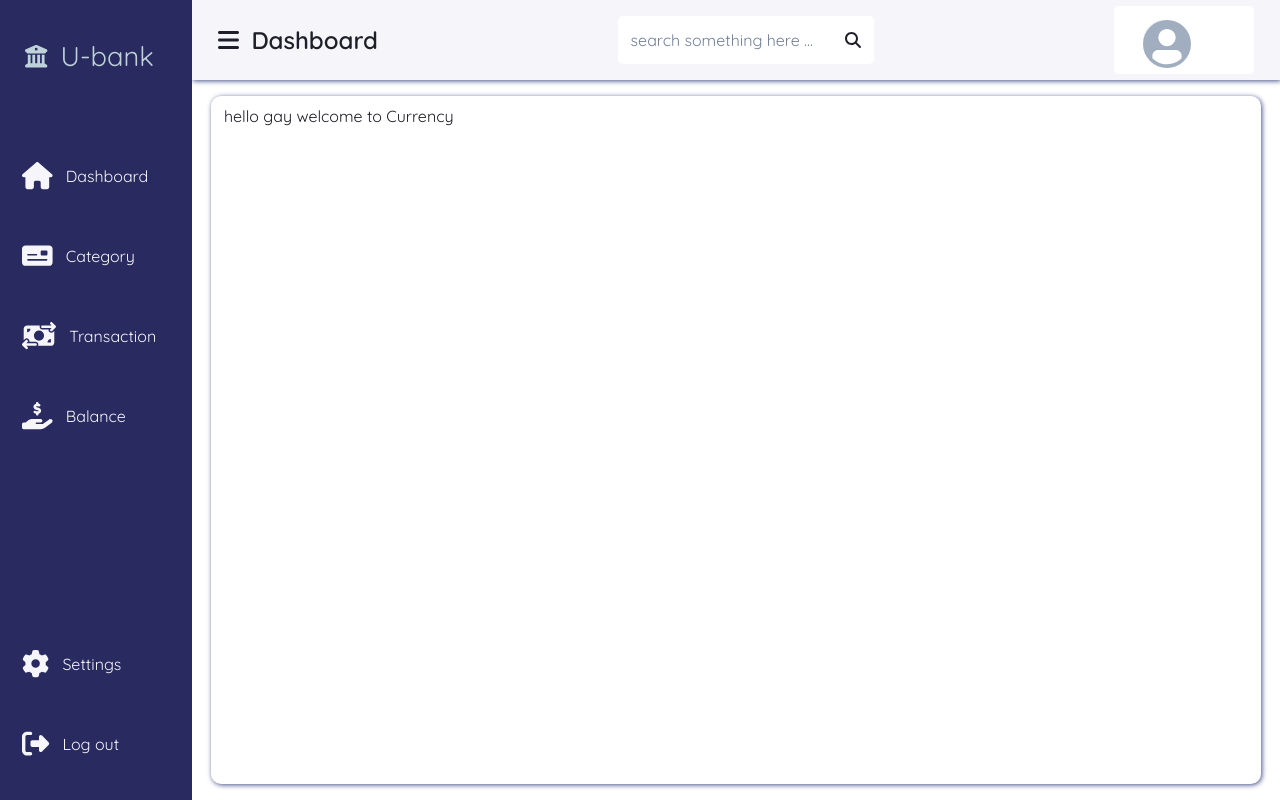
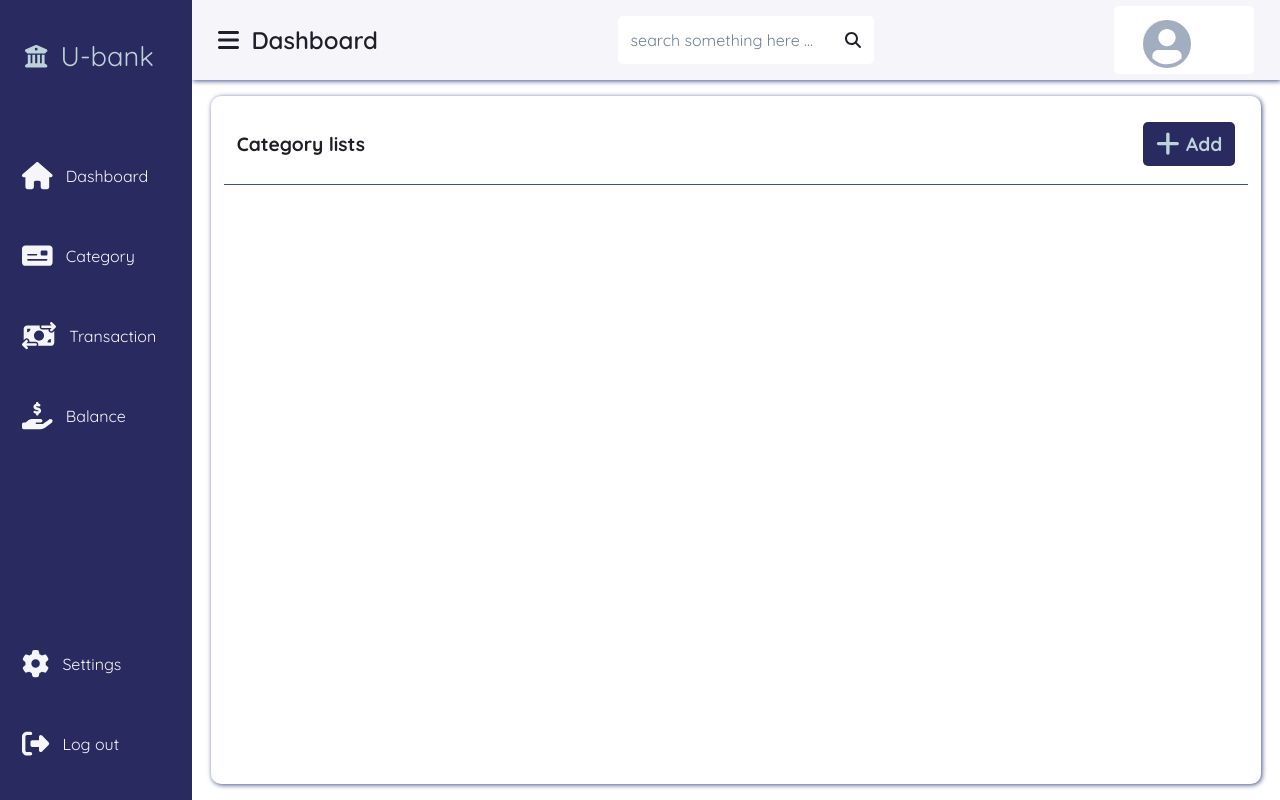
Before and after one commit to WalletFinalProject/digital_bank_ui, a Next.js app: page /1/currency in a window 1280 px wide. Built offline with nearby package versions, Linux system fonts and the light colour scheme; no server answers.

Commit message:
feat: "create category ui"

```diff
--- /dev/null
+++ b/src/app/(dashboard)/[userId]/currency/Category.css
@@ -0,0 +1,31 @@
+.category-header {
+  width: 100%;
+  height: 7vh;
+  display: flex;
+  flex-direction: row;
+  align-items: center;
+  justify-content: space-between;
+  border-bottom: 1px solid var(--terty-color);
+  padding: 5vh 1vw;
+}
+.category-header p {
+  font-size: 1.2rem;
+  font-weight: bolder;
+}
+.btn-add-category {
+  display: flex;
+  flex-direction: row;
+  align-items: center;
+  gap: 0.5vw;
+  color: var(--secondary-color);
+  padding: 1vh 1vw;
+  font-size: 1.1rem;
+  border: none;
+  outline: none;
+  border-radius: 5px;
+  background-color: var(--primary-color);
+  cursor: pointer;
+}
+.add-icon {
+  font-size: 1.7rem;
+}
--- a/src/app/(dashboard)/[userId]/currency/page.jsx
+++ b/src/app/(dashboard)/[userId]/currency/page.jsx
@@ -1,9 +1,76 @@
+"use client";
+import {
+  faAdd,
+  faDollarSign,
+  faFileAlt,
+} from "@fortawesome/free-solid-svg-icons";
+import { FontAwesomeIcon } from "@fortawesome/react-fontawesome";
 import React from "react";
-
+import "./Category.css";
+import {
+  Box,
+  Button,
+  Input,
+  InputGroup,
+  InputLeftElement,
+  Modal,
+  ModalBody,
+  ModalCloseButton,
+  ModalContent,
+  ModalHeader,
+  ModalOverlay,
+  Select,
+  useDisclosure,
+} from "@chakra-ui/react";
 function Currency() {
+  const { isOpen, onOpen, onClose } = useDisclosure();
   return (
     <div>
-      <p>hello gay welcome to Currency</p>
+      <div className="category-header">
+        <p>Category lists</p>
+        <button className="btn-add-category" onClick={onOpen}>
+          <FontAwesomeIcon icon={faAdd} className="add-icon" />
+          <p>Add</p>
+        </button>
+      </div>
+      <div className="category-list-content"></div>
+
+      <Modal isOpen={isOpen} onClose={onClose} size={"xl"}>
+        <ModalOverlay />
+        <ModalContent>
+          <ModalHeader>Create a new category</ModalHeader>
+          <ModalCloseButton />
+          <ModalBody
+            sx={{
+              display: "flex",
+              flexDirection: "column",
+              padding: "1vh 2vw",
+              gap: "3vh",
+            }}
+          >
+            <InputGroup>
+              <InputLeftElement>
+                <FontAwesomeIcon icon={faDollarSign} />
+              </InputLeftElement>
+              <Input type="text" placeholder="Category name" />
+            </InputGroup>
+            <InputGroup>
+              <InputLeftElement>
+                <FontAwesomeIcon icon={faFileAlt} />
+              </InputLeftElement>
+              <Input type="text" placeholder="Category description" />
+            </InputGroup>
+            <Box sx={{ display: "flex", flexDirection: "row", gap: "1vw" }}>
+              <Button colorScheme="linkedin" w="10vw">
+                Create
+              </Button>
+              <Button colorScheme="red" w="10vw" onClick={onClose}>
+                Cancel
+              </Button>
+            </Box>
+          </ModalBody>
+        </ModalContent>
+      </Modal>
     </div>
   );
 }
```
Also changed, not shown: src/component/categoryList/categoryList.jsx (added, +12 -0 lines).
